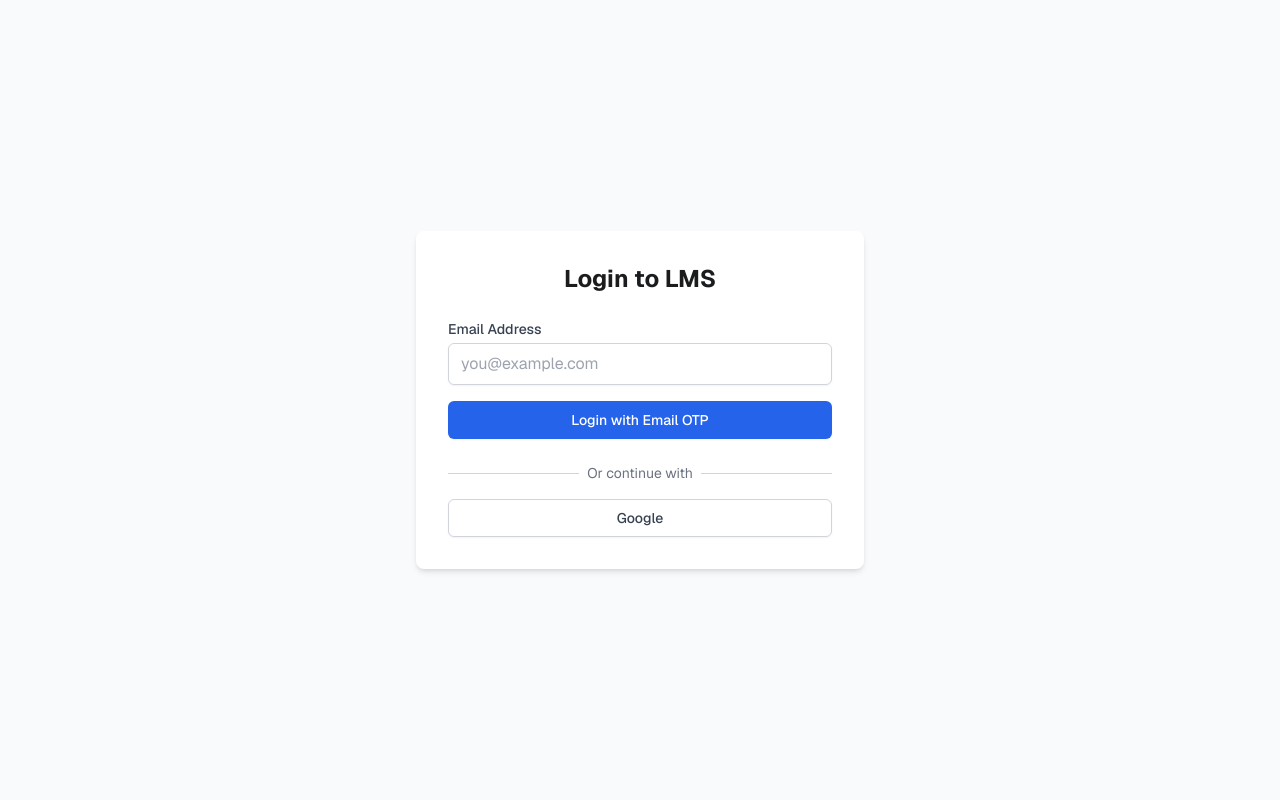
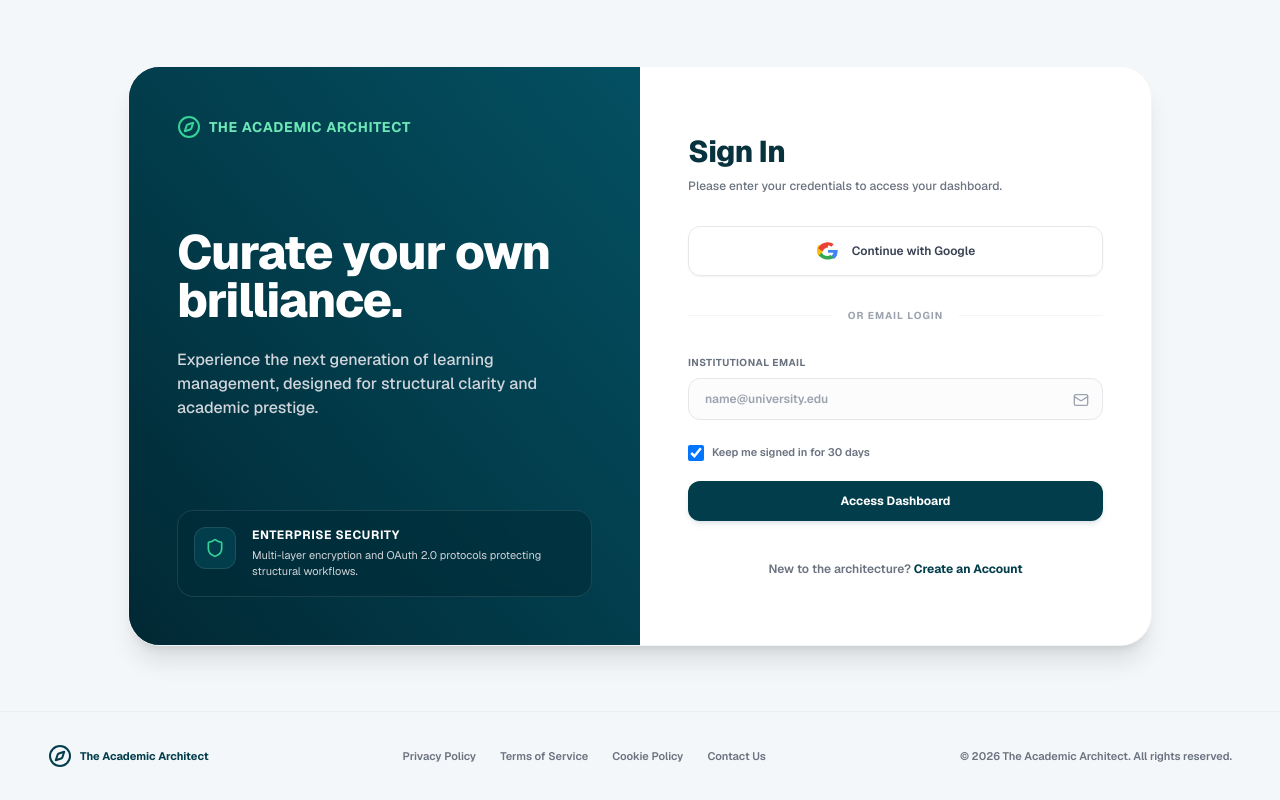
Before and after one commit to iriiedtech/IRII-LMS, a Next.js app: page /login in a window 1280 px wide. Built offline with nearby package versions, Linux system fonts and the light colour scheme; no server answers.

Commit message:
style(auth): imrove the login ui

```diff
--- a/app/(auth)/login/page.tsx
+++ b/app/(auth)/login/page.tsx
@@ -2,26 +2,35 @@
 
 import { useState } from 'react';
 import { createClient } from '@/lib/supabase';
+import { Mail, Shield, Compass, CheckCircle2 } from 'lucide-react';
+import Link from 'next/link';
 
 export default function LoginPage() {
   const [email, setEmail] = useState('');
   const [loading, setLoading] = useState(false);
   const [message, setMessage] = useState('');
+  const [isSuccess, setIsSuccess] = useState(false);
   const supabase = createClient();
 
   const handleLogin = async (e: React.FormEvent) => {
     e.preventDefault();
     setLoading(true);
+    setMessage('');
+    setIsSuccess(false);
+
     const { error } = await supabase.auth.signInWithOtp({
-      email,
+      email: email.trim(),
       options: {
         emailRedirectTo: `${window.location.origin}/auth/callback`,
       },
     });
+
     if (error) {
       setMessage(error.message);
+      setIsSuccess(false);
     } else {
-      setMessage('Check your email for the login link!');
+      setMessage('A secure login link has been sent to your email.');
+      setIsSuccess(true);
     }
     setLoading(false);
   };
@@ -36,53 +45,153 @@ export default function LoginPage() {
   };
 
   return (
-    <div className="flex flex-col items-center justify-center min-h-screen bg-gray-50 p-4">
-      <div className="w-full max-w-md bg-white rounded-lg shadow-md p-8">
-        <h1 className="text-2xl font-bold mb-6 text-center">Login to LMS</h1>
+    <div className="flex flex-col min-h-screen bg-[#f4f7f9] text-[#1e293b]">
+      {/* Centered Login Card */}
+      <div className="flex-1 flex items-center justify-center p-4 md:p-8">
+        <div className="w-full max-w-5xl bg-white rounded-[2rem] shadow-xl border border-gray-100 overflow-hidden flex flex-col md:flex-row min-h-[580px]">
+          {/* Left panel - Dark Teal Branding */}
+          <div className="md:w-1/2 bg-[#023d4c] text-white p-8 md:p-12 flex flex-col justify-between relative overflow-hidden">
+            {/* Background design elements */}
+            <div className="absolute inset-0 bg-gradient-to-tr from-[#012631] via-[#023d4c] to-[#045265] opacity-90 z-0"></div>
 
-        <form onSubmit={handleLogin} className="space-y-4">
+            <div className="relative z-10 flex items-center gap-2">
+              <Compass className="h-6 w-6 text-emerald-400" />
+              <span className="text-sm font-bold tracking-wider uppercase text-emerald-300">The Academic Architect</span>
+            </div>
+
+            <div className="relative z-10 my-12 space-y-6">
+              <h1 className="text-4xl md:text-5xl font-extrabold tracking-tight leading-tight">
+                Curate your own brilliance.
+              </h1>
+              <p className="text-sm md:text-base text-gray-300 font-medium leading-relaxed max-w-md">
+                Experience the next generation of learning management, designed for structural clarity and academic prestige.
+              </p>
+            </div>
+
+            <div className="relative z-10 bg-[#012c37]/60 border border-white/10 rounded-2xl p-4 flex gap-4 items-start backdrop-blur-sm">
+              <div className="bg-[#023d4c] p-2.5 rounded-xl border border-white/10 shrink-0 text-emerald-400">
+                <Shield className="h-5 w-5" />
+              </div>
               <div>
-            <label className="block text-sm font-medium text-gray-700">Email Address</label>
+                <h4 className="text-xs font-bold tracking-wider uppercase text-white">Enterprise Security</h4>
+                <p className="text-[11px] text-gray-300 mt-1 leading-normal">
+                  Multi-layer encryption and OAuth 2.0 protocols protecting structural workflows.
+                </p>
+              </div>
+            </div>
+          </div>
+
+          {/* Right panel - Credentials and login actions */}
+          <div className="md:w-1/2 p-8 md:p-12 flex flex-col justify-center bg-white">
+            <div className="max-w-md w-full mx-auto space-y-8">
+              <div>
+                <h2 className="text-2xl md:text-3xl font-extrabold tracking-tight text-[#08333e]">Sign In</h2>
+                <p className="text-xs font-medium text-gray-500 mt-2">
+                  Please enter your credentials to access your dashboard.
+                </p>
+              </div>
+
+              {/* Google OAuth button */}
+              <button
+                type="button"
+                onClick={handleGoogleLogin}
+                className="w-full flex items-center justify-center gap-3 py-3 border border-gray-200 rounded-xl hover:bg-gray-50 hover:border-gray-300 transition-all font-semibold text-xs text-gray-700 shadow-sm"
+              >
+                <svg className="h-4.5 w-4.5 shrink-0" viewBox="0 0 24 24" width="24" height="24" xmlns="http://www.w3.org/2000/svg">
+                  <path d="M21.35,11.1H12v2.7h5.38c-0.24,1.28 -0.96,2.37 -2.04,3.1v2.58h3.3c1.93,-1.78 3.04,-4.4 3.04,-7.38c0,-0.68 -0.06,-1.33 -0.17,-2H21.35z" fill="#4285F4" />
+                  <path d="M12,20.6c2.32,0 4.27,-0.77 5.7,-2.09l-3.3,-2.58c-0.91,0.61 -2.08,0.97 -3.3,0.97c-2.54,0 -4.69,-1.71 -5.46,-4.02H2.21v2.67C3.63,18.39 7.55,20.6 12,20.6z" fill="#34A853" />
+                  <path d="M6.54,12.88c-0.2,-0.6 -0.31,-1.24 -0.31,-1.9s0.11,-1.3 0.31,-1.9V6.41H2.21c-0.78,1.57 -1.21,3.33 -1.21,5.19s0.43,3.62 1.21,5.19L6.54,12.88z" fill="#FBBC05" />
+                  <path d="M12,6.5c1.26,0 2.39,0.43 3.28,1.28l2.46,-2.46C16.27,3.94 14.32,3.17 12,3.17c-4.45,0 -8.37,2.21 -9.79,6.01l4.33,3.35c0.77,-2.31 2.92,-4.02 5.46,-4.02z" fill="#EA4335" />
+                </svg>
+                Continue with Google
+              </button>
+
+              <div className="relative flex items-center justify-center">
+                <div className="absolute inset-0 flex items-center">
+                  <div className="w-full border-t border-gray-100"></div>
+                </div>
+                <div className="relative bg-white px-4 text-[10px] font-bold text-gray-400 uppercase tracking-widest">
+                  Or email login
+                </div>
+              </div>
+
+              {/* Login Email Form */}
+              <form onSubmit={handleLogin} className="space-y-5">
+                <div>
+                  <label className="block text-[10px] font-bold tracking-wider text-gray-500 mb-2 uppercase">
+                    Institutional Email
+                  </label>
+                  <div className="relative">
                     <input
                       type="email"
                       value={email}
                       onChange={(e) => setEmail(e.target.value)}
-              className="mt-1 block w-full px-3 py-2 border border-gray-300 rounded-md shadow-sm focus:outline-none focus:ring-blue-500 focus:border-blue-500"
-              placeholder="you@example.com"
+                      placeholder="name@university.edu"
+                      className="w-full border border-gray-200 rounded-xl px-4 py-3 pr-10 text-xs font-semibold bg-gray-50/50 focus:bg-white focus:outline-none focus:ring-1 focus:ring-[#023d4c] focus:border-[#023d4c] transition-all"
                       required
                     />
+                    <Mail className="absolute right-3.5 top-3.5 h-4 w-4 text-gray-400" />
                   </div>
+                </div>
+
+                <div className="flex items-center gap-2 pt-1">
+                  <input
+                    type="checkbox"
+                    id="remember"
+                    className="h-4 w-4 rounded border-gray-300 text-[#023d4c] focus:ring-[#023d4c]"
+                    defaultChecked
+                  />
+                  <label htmlFor="remember" className="text-[11px] font-semibold text-gray-500">
+                    Keep me signed in for 30 days
+                  </label>
+                </div>
+
                 <button
                   type="submit"
                   disabled={loading}
-            className="w-full flex justify-center py-2 px-4 border border-transparent rounded-md shadow-sm text-sm font-medium text-white bg-blue-600 hover:bg-blue-700 focus:outline-none focus:ring-2 focus:ring-offset-2 focus:ring-blue-500 disabled:opacity-50"
+                  className="w-full py-3 px-4 bg-[#023d4c] text-white font-bold rounded-xl text-xs hover:bg-[#035165] focus:outline-none transition-all shadow-md shadow-[#023d4c]/10 disabled:opacity-50"
                 >
-            {loading ? 'Sending OTP...' : 'Login with Email OTP'}
+                  {loading ? 'Sending OTP Link...' : 'Access Dashboard'}
                 </button>
               </form>
 
-        <div className="mt-6">
-          <div className="relative">
-            <div className="absolute inset-0 flex items-center">
-              <div className="w-full border-t border-gray-300"></div>
+              {message && (
+                <div className={`p-4 rounded-xl border flex items-start gap-3 ${
+                  isSuccess
+                    ? "bg-emerald-50 border-emerald-100 text-emerald-800"
+                    : "bg-rose-50 border-rose-100 text-rose-800"
+                }`}>
+                  {isSuccess && <CheckCircle2 className="h-5 w-5 text-emerald-600 shrink-0 mt-0.5" />}
+                  <p className="text-xs font-semibold leading-relaxed">{message}</p>
                 </div>
-            <div className="relative flex justify-center text-sm">
-              <span className="px-2 bg-white text-gray-500">Or continue with</span>
+              )}
+
+              <div className="text-center pt-2">
+                <p className="text-xs text-gray-500 font-semibold">
+                  New to the architecture? <Link href="/pricing" className="text-[#023d4c] hover:underline font-bold">Create an Account</Link>
+                </p>
+              </div>
+            </div>
+          </div>
         </div>
       </div>
 
-          <button
-            onClick={handleGoogleLogin}
-            className="mt-4 w-full flex justify-center py-2 px-4 border border-gray-300 rounded-md shadow-sm text-sm font-medium text-gray-700 bg-white hover:bg-gray-50 focus:outline-none focus:ring-2 focus:ring-offset-2 focus:ring-blue-500"
-          >
-            Google
-          </button>
+      {/* Footer Branding Area */}
+      <footer className="w-full px-6 py-8 md:px-12 flex flex-col md:flex-row justify-between items-center gap-4 text-[11px] text-gray-500 font-semibold border-t border-gray-200/50 bg-[#f4f7f9] mt-auto">
+        <div className="flex items-center gap-2">
+          <Compass className="h-4.5 w-4.5 text-[#023d4c]" />
+          <span className="text-[#023d4c] font-bold">The Academic Architect</span>
         </div>
-
-        {message && (
-          <p className="mt-4 text-center text-sm text-blue-600">{message}</p>
-        )}
+        <div className="flex flex-wrap justify-center gap-x-6 gap-y-2">
+          <Link href="/privacy" className="hover:text-gray-900 transition-colors">Privacy Policy</Link>
+          <Link href="/terms" className="hover:text-gray-900 transition-colors">Terms of Service</Link>
+          <Link href="/cookies" className="hover:text-gray-900 transition-colors">Cookie Policy</Link>
+          <Link href="/contact" className="hover:text-gray-900 transition-colors">Contact Us</Link>
         </div>
+        <div>
+          © 2026 The Academic Architect. All rights reserved.
+        </div>
+      </footer>
     </div>
   );
 }
```
Lines whose indentation alone changed are shown as unchanged.
